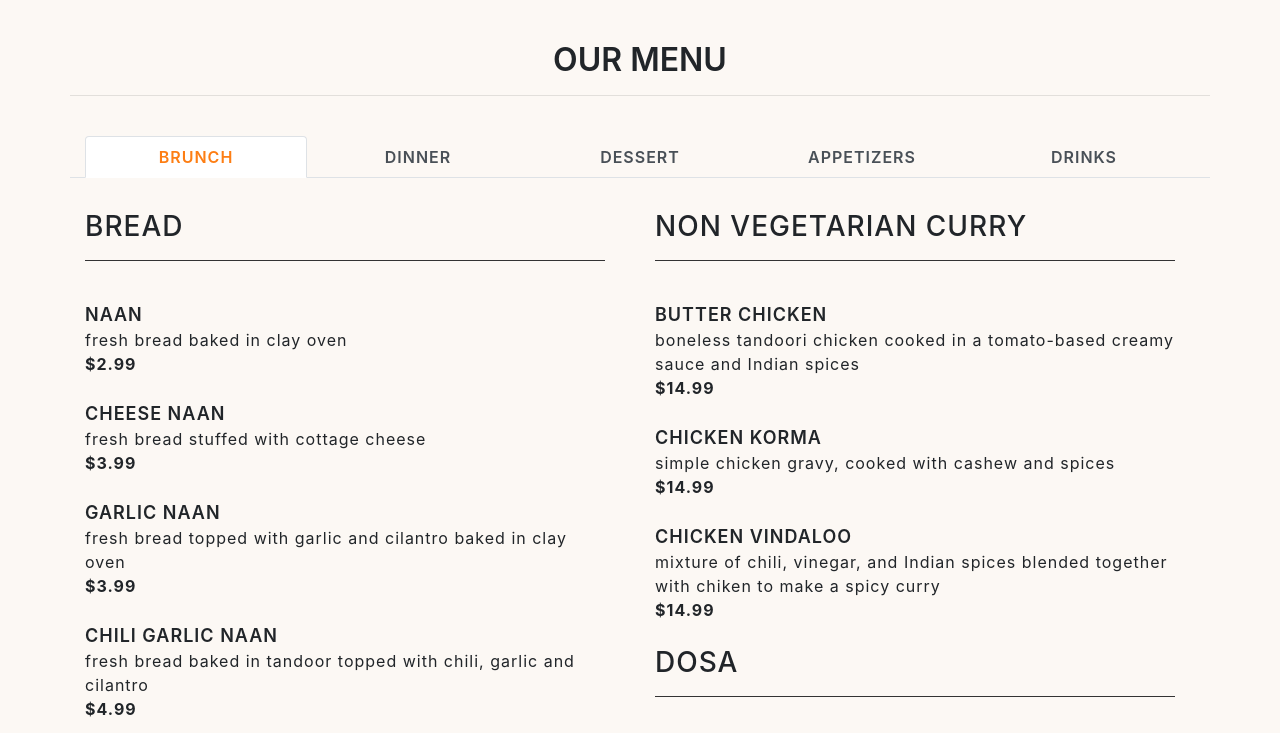
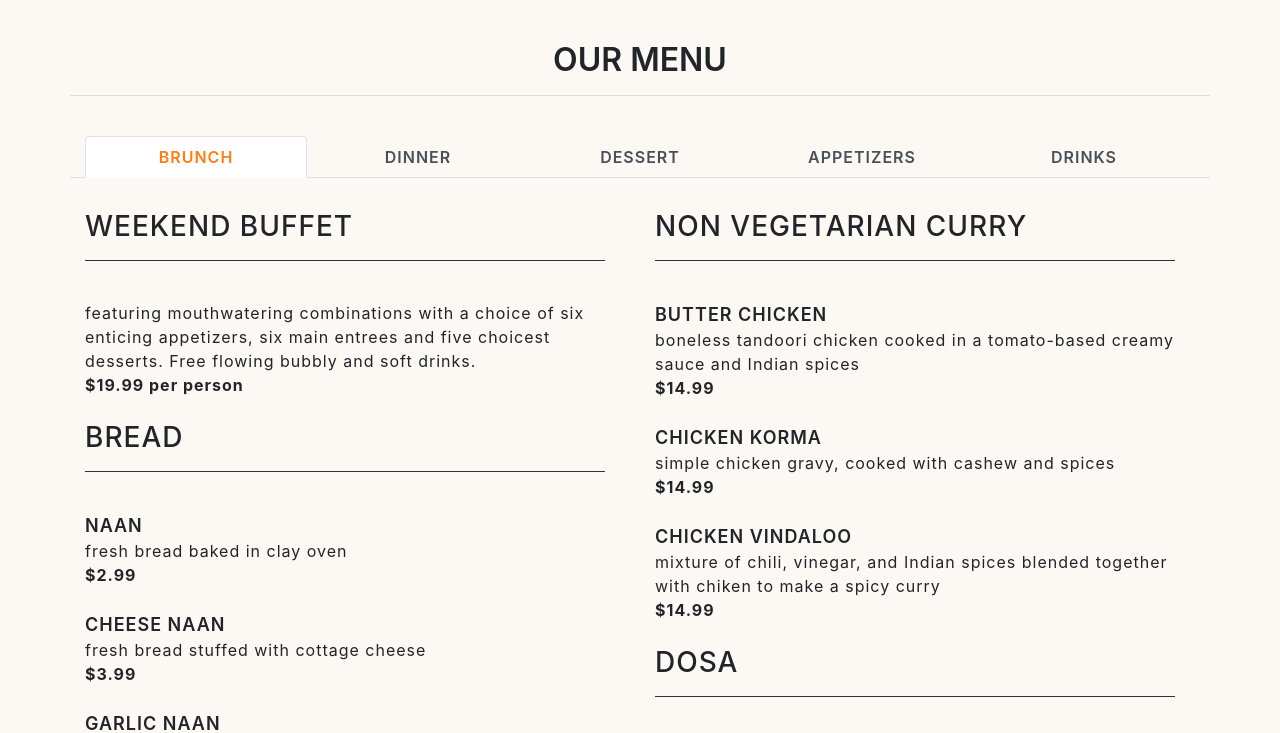
Before and after one commit to vk0808/conFusion, a website: page menu.html in a window 1280 px wide. Shown: the part 67-800 px from the top of the page. Drawn offline with nearby package versions, Linux system fonts and the light colour scheme.

Commit message:
added buffet into menu

```diff
--- a/menu.html
+++ b/menu.html
@@ -199,6 +199,16 @@
                                 <div class="row">
                                     <div class="col-md-6">
                                         <section class="menu-section">
+                                            <div class="menu-section__header">
+                                                <h3>Weekend Buffet</h3>
+                                            </div>
+                                            <ul>
+                                                <li class="menu-item">
+                                                    <p>featuring mouthwatering combinations with a choice of six enticing appetizers, six main entrees and five choicest desserts. Free flowing bubbly and soft drinks.</p>
+                                                    <p class="menu-item__details menu-item__details--price"> <strong><span class="menu-item__currency">$</span>19.99 per person</strong>
+                                                    </p>
+                                                </li>
+                                            </ul>
                                             <div class="menu-section__header">
                                                 <h3>Bread</h3>
                                             </div>
```
Also changed, not shown: index.html (+1 -1 lines).
